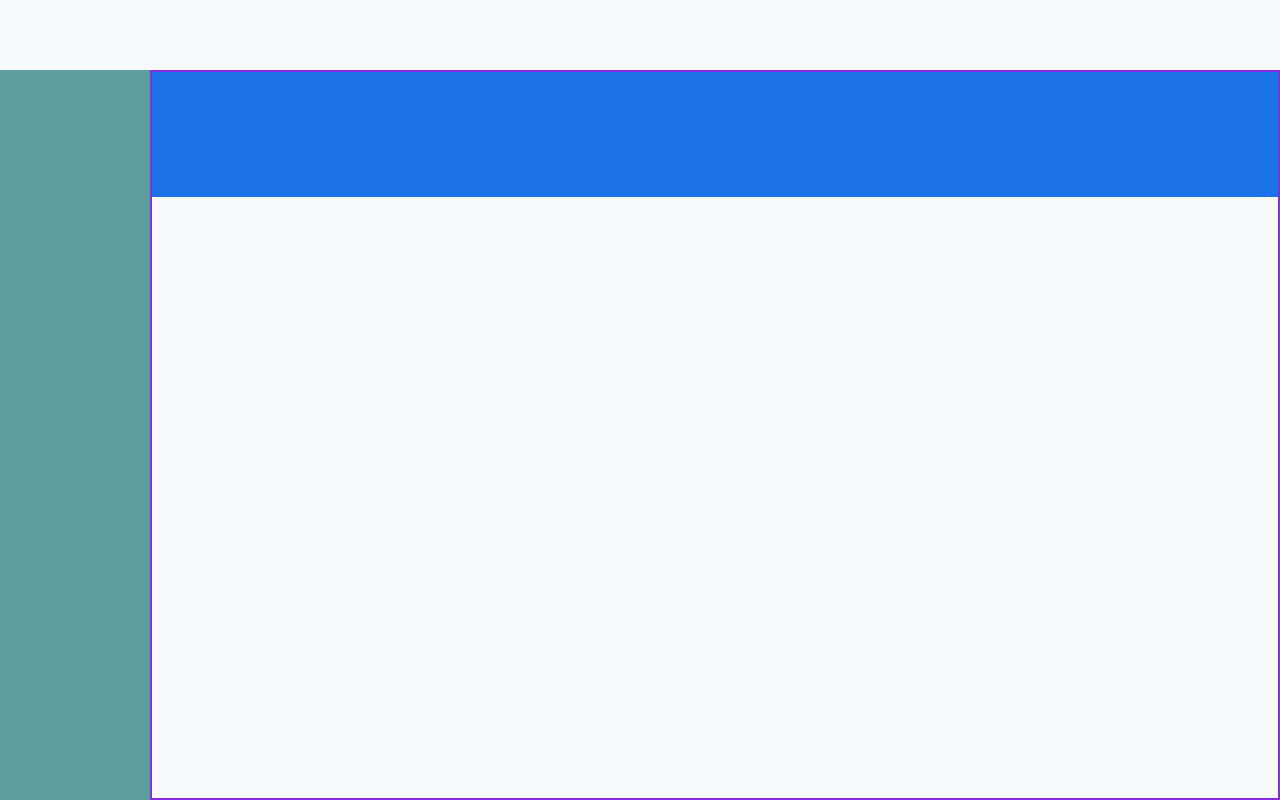
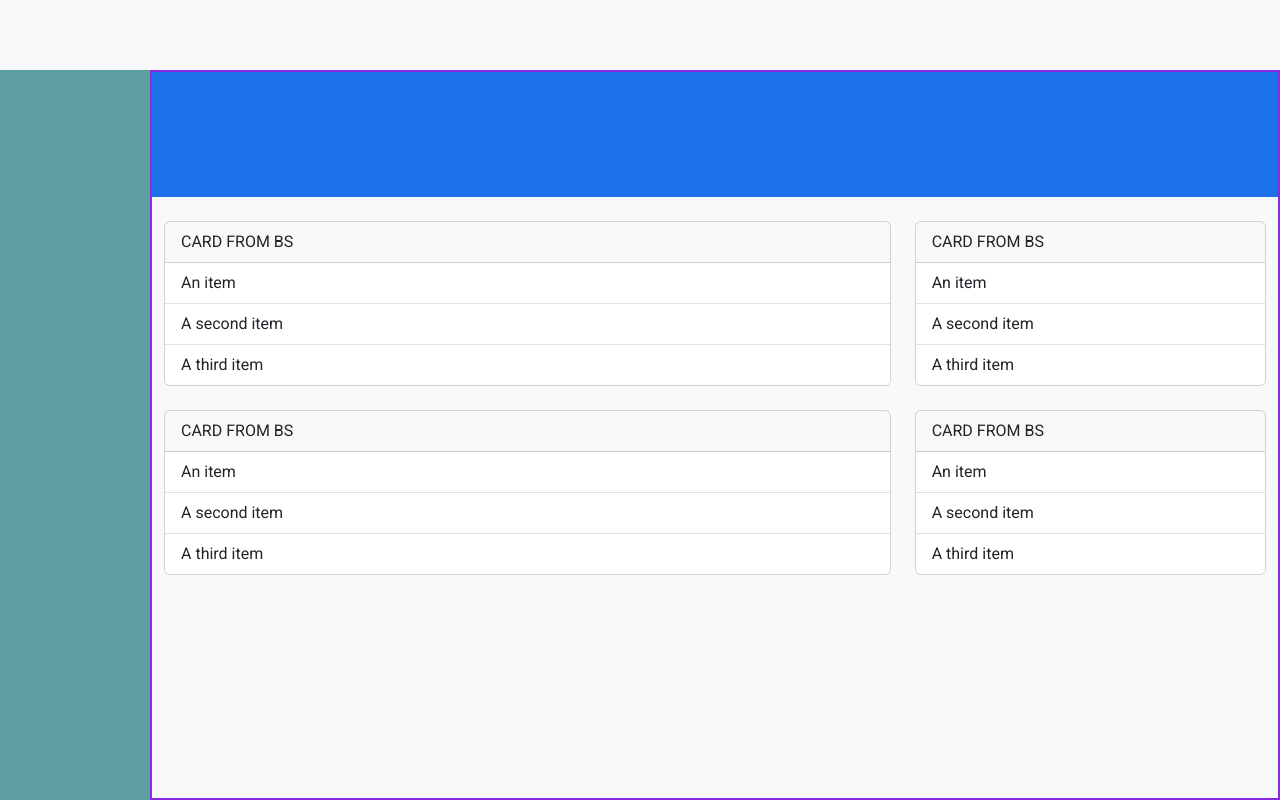
Before and after one commit to CarloSalaris/html-css-bootstrap-dashboard, a plain HTML site: page index.html in a window 1280 px wide. Drawn offline with nearby package versions, Linux system fonts and the light colour scheme.

Commit message:
Macro main

```diff
--- a/css/style.css
+++ b/css/style.css
@@ -67,3 +67,8 @@ header {
  .bottom_block > nav {
     background-color: cadetblue;
  }
+/*
+ [class*="col"] {
+    min-height: 100px;
+    border: solid 2px;
+ } */
--- a/index.html
+++ b/index.html
@@ -40,6 +40,7 @@
             <!-- RIGHT BLOCK (NEXT TO SIDE NAV) -->
             <div id="right_block">
 
+                <!-- NAV DEL MAIN -->
                 <nav>
 
                     <div class="container-fluid">
@@ -48,10 +49,80 @@
 
                 </nav>
 
+                <!-- MAIN CONTENT BLOCK -->
                 <main>
 
-                    <div class="container-fluid">
+                    <!-- BS GRID -->
+                    <div class="container-fluid pt-4">
+                        <div class="row">
 
+                            <!-- Macro Col main -->
+                            <div class="col-12 col-lg-8">
+
+                                <!-- BS CARD -->
+                                <div class="card mb-4">
+
+                                    <div class="card-header">
+                                      CARD FROM BS
+                                    </div>
+
+                                    <ul class="list-group list-group-flush">
+                                      <li class="list-group-item">An item</li>
+                                      <li class="list-group-item">A second item</li>
+                                      <li class="list-group-item">A third item</li>
+                                    </ul>
+                                  </div>
+
+                                  <!-- BS CARD -->
+                                  <div class="card mb-4">
+
+                                    <div class="card-header">
+                                      CARD FROM BS
+                                    </div>
+
+                                    <ul class="list-group list-group-flush">
+                                      <li class="list-group-item">An item</li>
+                                      <li class="list-group-item">A second item</li>
+                                      <li class="list-group-item">A third item</li>
+                                    </ul>
+                                  </div>
+
+                            </div>
+
+                            <!-- Macro Col main -->
+                            <div class="col-12 col-lg-4">
+
+                                <!-- BS CARD -->
+                                <div class="card mb-4">
+
+                                    <div class="card-header">
+                                      CARD FROM BS
+                                    </div>
+
+                                    <ul class="list-group list-group-flush">
+                                      <li class="list-group-item">An item</li>
+                                      <li class="list-group-item">A second item</li>
+                                      <li class="list-group-item">A third item</li>
+                                    </ul>
+                                  </div>
+
+                                  <!-- BS CARD -->
+                                  <div class="card mb-4">
+
+                                    <div class="card-header">
+                                      CARD FROM BS
+                                    </div>
+
+                                    <ul class="list-group list-group-flush">
+                                      <li class="list-group-item">An item</li>
+                                      <li class="list-group-item">A second item</li>
+                                      <li class="list-group-item">A third item</li>
+                                    </ul>
+                                  </div>
+
+                            </div>
+
+                        </div>
                     </div>
 
                 </main>
```
